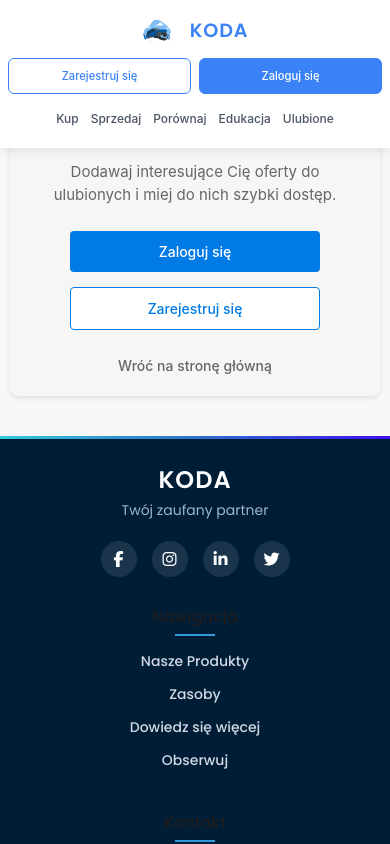
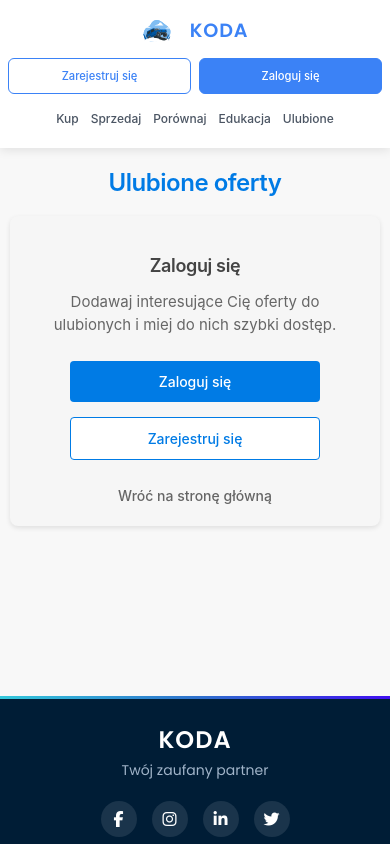
Before and after one commit to s24399-pj/koda-frontend, a React (Vite) app: page /liked in a window 390 px wide. Shown: the top 844 px of the page. Built offline with nearby package versions, Linux system fonts and the light colour scheme.

Commit message:
fixed mobile support for auth req pages

```diff
--- a/src/pages/AuthRequired/AuthRequired.scss
+++ b/src/pages/AuthRequired/AuthRequired.scss
@@ -5,11 +5,11 @@
   color: #333;
 
   @media (max-width: 768px) {
-    padding: 30px 15px;
+    padding: 160px 15px;
   }
 
   @media (max-width: 480px) {
-    padding: 20px 10px;
+    padding: 150px 10px;
   }
 
   h1 {
```
Also changed, not shown: src/pages/OfferCreation/OfferCreation.tsx (line endings or trailing spaces).
